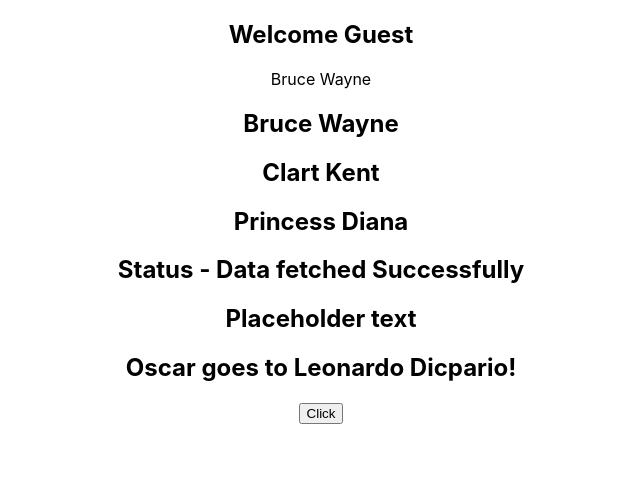
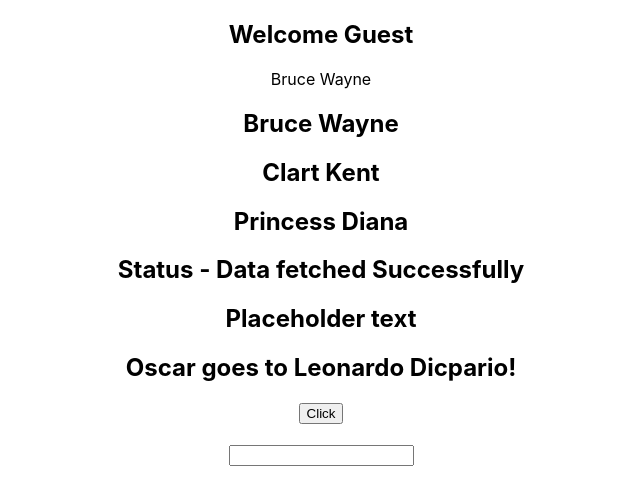
Before and after one commit to chetanalotliker/learn-react-typescript, a React (Create React App) app: page / in a window 1280 px wide. Shown: the top 504 px of the page, without its empty margins (319-959 px from the left). Built offline with nearby package versions, Linux system fonts and the light colour scheme.

Commit message:
Create a input prop event listener

```diff
--- a/src/App.tsx
+++ b/src/App.tsx
@@ -3,6 +3,7 @@
 import { Button } from './components/Button';
 import { Greet } from './components/Greet';
 import { Heading } from './components/Heading';
+import { Input } from './components/Input';
 import { Person } from './components/Person';
 import { PersonList } from './components/PersonList';
 import { Status } from './components/Status';
@@ -40,6 +41,9 @@
       <Button handleClick={(event,id)=>{
         console.log("Button clicked",event,id)
       }}/>
+      <br/><br/>
+      <Input value='' handleChange={(event)=> console.log(event)}/>
+      <br/><br/>
     </div>
   );
 }
--- /dev/null
+++ b/src/components/Input.tsx
@@ -0,0 +1,10 @@
+type InputProps = {
+    value: string
+    handleChange:(event: React.ChangeEvent<HTMLInputElement>) => void
+}
+export const Input = (props: InputProps)=>{
+    const handleInputChange = (event: React.ChangeEvent<HTMLInputElement>)=>{
+        console.log(event)
+    }
+    return <input type='text' value={props.value} onChange={handleInputChange}/>
+}
```
